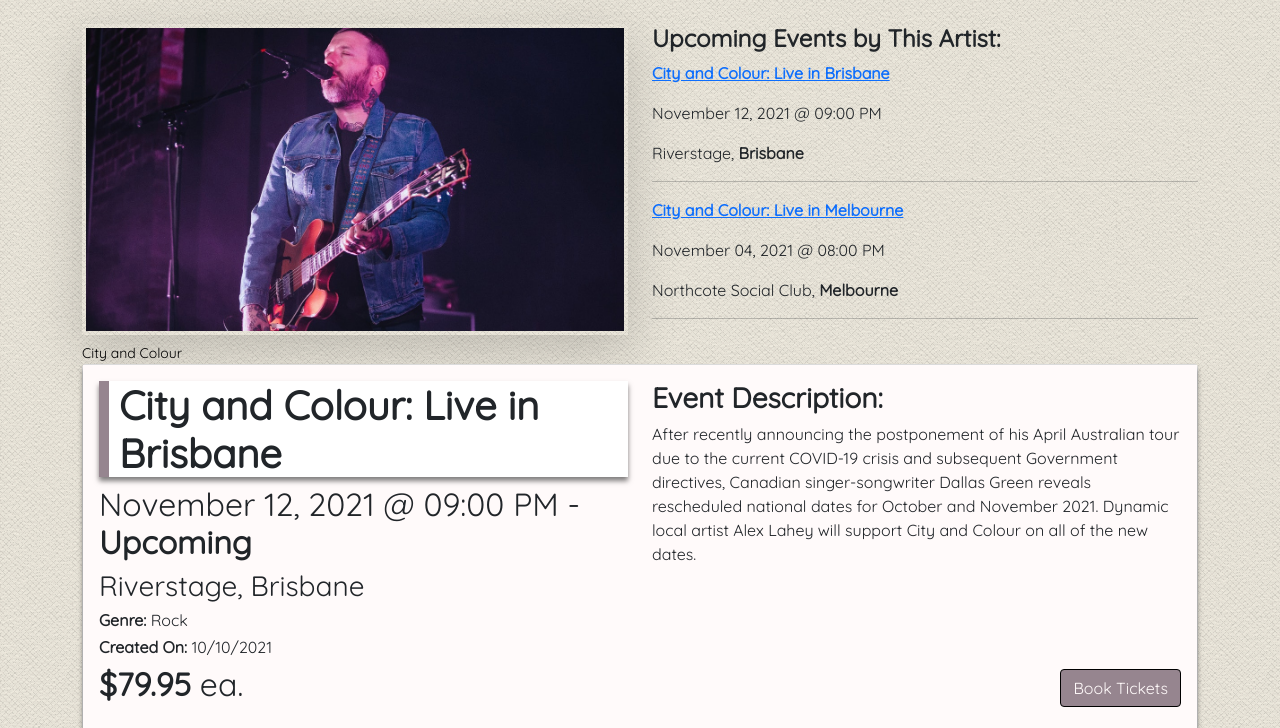
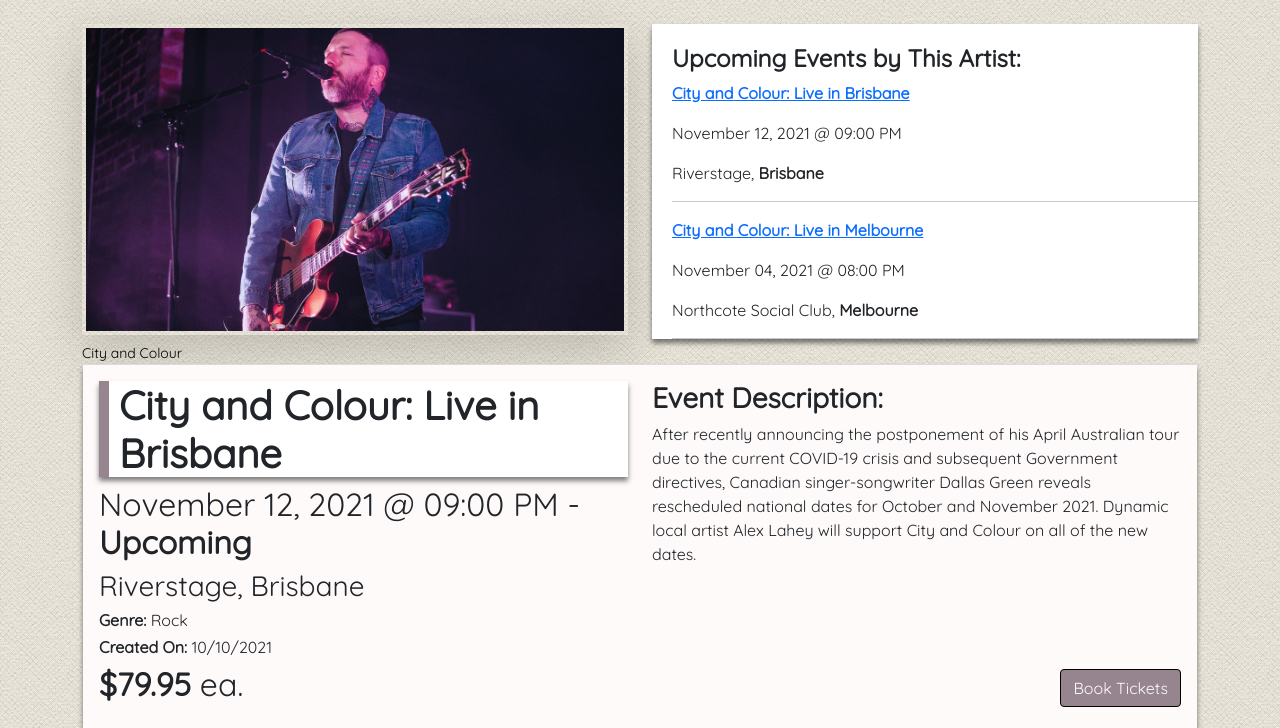
Before and after one commit to aarunjury/iab207_assignment3, a Flask app: page /events/2 in a window 1280 px wide. Shown: the part 56-784 px from the top of the page. Run offline with Flask 2, Linux system fonts and the light colour scheme; data comes from the database, SQL or seed files in the repository; some libraries are stand-ins or nearby versions.

Commit message:
added styling to info_box

```diff
--- a/bookings/static/css/style.css
+++ b/bookings/static/css/style.css
@@ -16,6 +16,13 @@
   border-left: 10px solid #96858f;
   padding-left: 10px;
   margin-bottom: 30px;
+  background-color: #ffffff;
+  box-shadow: 0 4px 5px rgb(0 0 0 / 0.5);
+}
+
+.info_box {
+  padding-top: 20px;
+  padding-left: 20px;
   background-color: #ffffff;
   box-shadow: 0 4px 5px rgb(0 0 0 / 0.5);
 }
```
